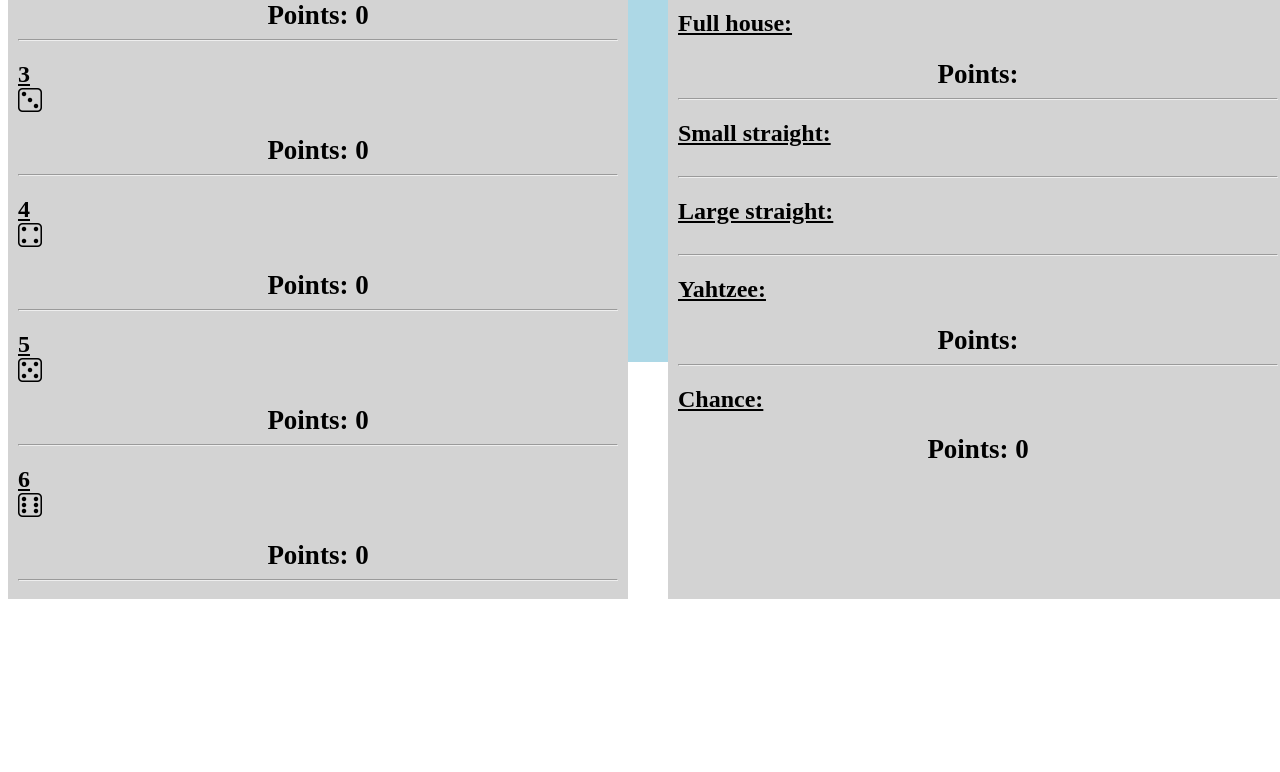
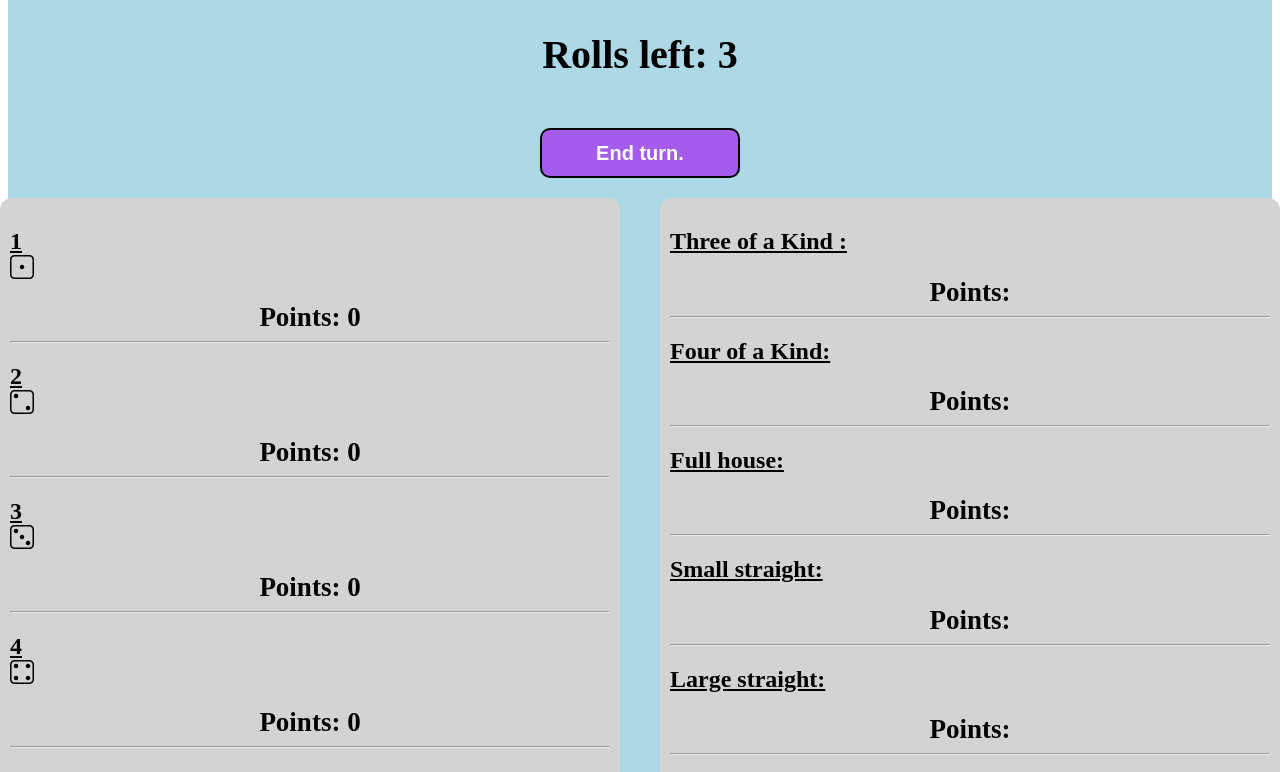
Before and after one commit to ThatOneJon/React-Yatzeeh-Game, a React (Create React App) app: page / in a window 1280 px wide. Shown: the part 446-1218 px from the top of the page. Before the commit the page ends 1065 px from the top, so only its background shows below. Built offline with nearby package versions, Linux system fonts and the light colour scheme.

Commit message:
roll counter added

```diff
--- a/public/css/styles.css
+++ b/public/css/styles.css
@@ -55,13 +55,19 @@
     flex-direction: column;
     align-items: center;
     justify-content: center;
-    width: 100vw;
-    height: 100vh;
+    width: 100%;
+    height: 100%;
 }
 
 .playScreen > h1 {
     font-size: 80px;
     text-decoration: underline;
+}
+
+.playScreen > h2 {
+    font-size: 40px;
+    margin-bottom: 0;
+    padding: 0;
 }
 
 .scoreCard{
@@ -70,6 +76,7 @@
     min-height:500px;
     margin: 20px;
     padding: 10px;
+    border-radius: 12px;
 
 }
 
--- a/src/App.js
+++ b/src/App.js
@@ -4,7 +4,7 @@ import Dice from "./components/Dice"
 import ScoreCard from "./components/scoreCard"
 
 function App() {
-   const [rounds, setRounds] = React.useState({round:0, data: {rollcounter: 0  }})
+   const [rolls, setRolls] = React.useState({ rollcounter: 0  })
    const [gameInProgress, setGameInProgress] = React.useState(true)
    const [rollDice, setRollDice] = React.useState(newDice())
    const [diceValues, setDiceValues] = React.useState([{
@@ -13,6 +13,13 @@ function App() {
       id: ""
 
    }])
+
+   console.log(rolls
+      )
+   function endTurn(){
+      console.log("ending")
+   }
+
 
    React.useEffect(() => {
       let ind = 0
@@ -38,14 +45,18 @@ function App() {
 
 
    function rollDiceHold(){
-      setRounds(prev => ({round: prev.round , data:{rollcounter: prev.data.rollcounter + 1 }}))
-
+      if (rolls.rollcounter < 3){
+      setRolls(prev => ( {rollcounter: prev.rollcounter + 1 }))
       setDiceValues(previ => {
          return (previ.map(one => {
               return( one.holding ? one : {...one, value: Math.ceil(Math.random() * 6)} )
             }
          ))
       })
+      }
+      else{
+         alert("3 Rolls per Round! End your turn!")
+      }
    }
    return (
        !gameInProgress ? <Landing start ={ () => setGameInProgress() } />
@@ -53,6 +64,8 @@ function App() {
        <div className = "playScreen">
             <h1>Yatzeeh!</h1>
             <Dice nums ={diceValues} roll = {() => rollDiceHold()} handleClick = {toggleHold}  />
+            <h2>Rolls left: {3 - rolls.rollcounter}</h2>
+            <button className ="diceRoll" onClick = {endTurn}>End turn.</button>
             <ScoreCard dice = {diceValues} />
       </div>
    )
--- a/src/components/scoreCard.js
+++ b/src/components/scoreCard.js
@@ -116,13 +116,13 @@ export default function ScoreCard(props){
                 <hr></hr>
                 <h2>Full house: </h2><h1>  {fullHouseIcons} </h1><div className="amountheld"> Points:  {fullHouse.length === 5 && "25"} </div>
                 <hr></hr>
-                <h2>Small straight: </h2><h1> {smallStraight && heldDice.map( y => <i className= {`bi bi-dice-${y.value}`}> </i> )} </h1> <div className="amountheld"> {smallStraight && "Points:  30"} </div>
+                <h2>Small straight: </h2><h1> {smallStraight && heldDice.map( y => <i className= {`bi bi-dice-${y.value}`}> </i> )} </h1> <div className="amountheld"> Points: {smallStraight && "  30"} </div>
                 <hr></hr>
-                <h2>Large straight: </h2><h1> { largeStraight && heldDice.map(oneD => <i className= {`bi bi-dice-${oneD.value}`}> </i>)}</h1> <div className="amountheld"> {largeStraight && "Points:  40" }</div>
+                <h2>Large straight: </h2><h1> { largeStraight && heldDice.map(oneD => <i className= {`bi bi-dice-${oneD.value}`}> </i>)}</h1> <div className="amountheld"> Points: {largeStraight && "  40" }</div>
                 <hr></hr>
                 <h2>Yahtzee: </h2><h1> { (heldDice.length === 5 && threeKindValue === 50) && <i className = {`bi bi-dice-${String(heldDice[0].value)}`}></i> } </h1> <div className="amountheld"> Points:  { heldDice.length === 5 && threeKindValue} </div>
                 <hr></hr>
-                <h2>Chance: </h2><h1> {chanceIcons} </h1> <div className="amountheld"> Points:  {chancePoints} </div>
+                <h2>Chance: </h2><h1> {chanceIcons} </h1> <div className="amountheld"> Points:  {heldDice.length === 5 && chancePoints} </div>
             </div>
        </div>
     )
```
